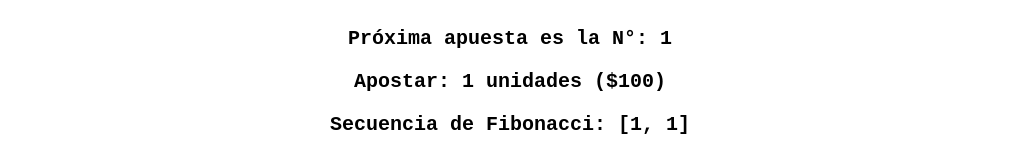
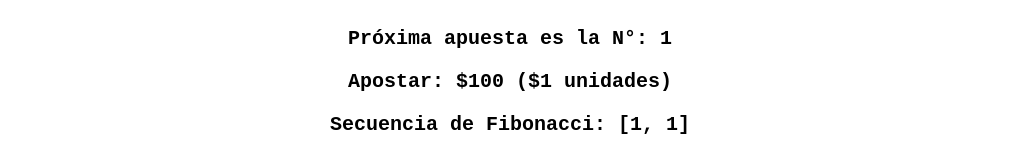
Before and after one commit to matiasdieguez/betx, a plain HTML site: page index.html in a window 1280 px wide. Shown: the part 217-377 px from the top of the page, without its empty margins (130-1149 px from the left). Drawn offline with Linux system fonts and the light colour scheme.

Commit message:
Update index

```diff
--- a/index.html
+++ b/index.html
@@ -124,9 +124,7 @@
 
         document.getElementById(
           "current-bet"
-        ).innerText = `Apostar: ${currentBet} unidades ($${
-          currentBet * betUnit
-        })`;
+        ).innerText = `Apostar: $${currentBet * betUnit} ($${currentBet} unidades)`;
 
         document.getElementById(
           "fibonacci-sequence"
```
